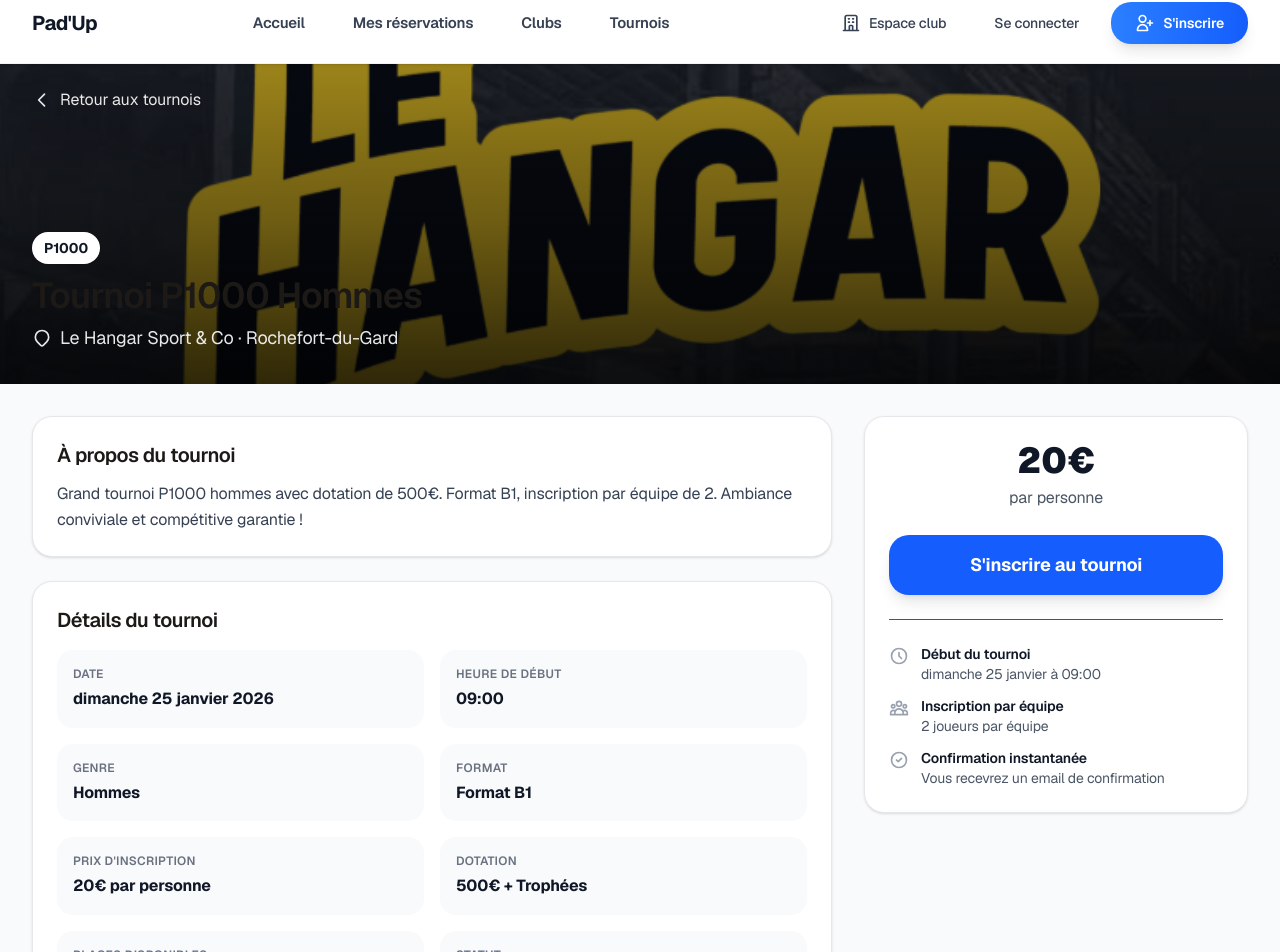
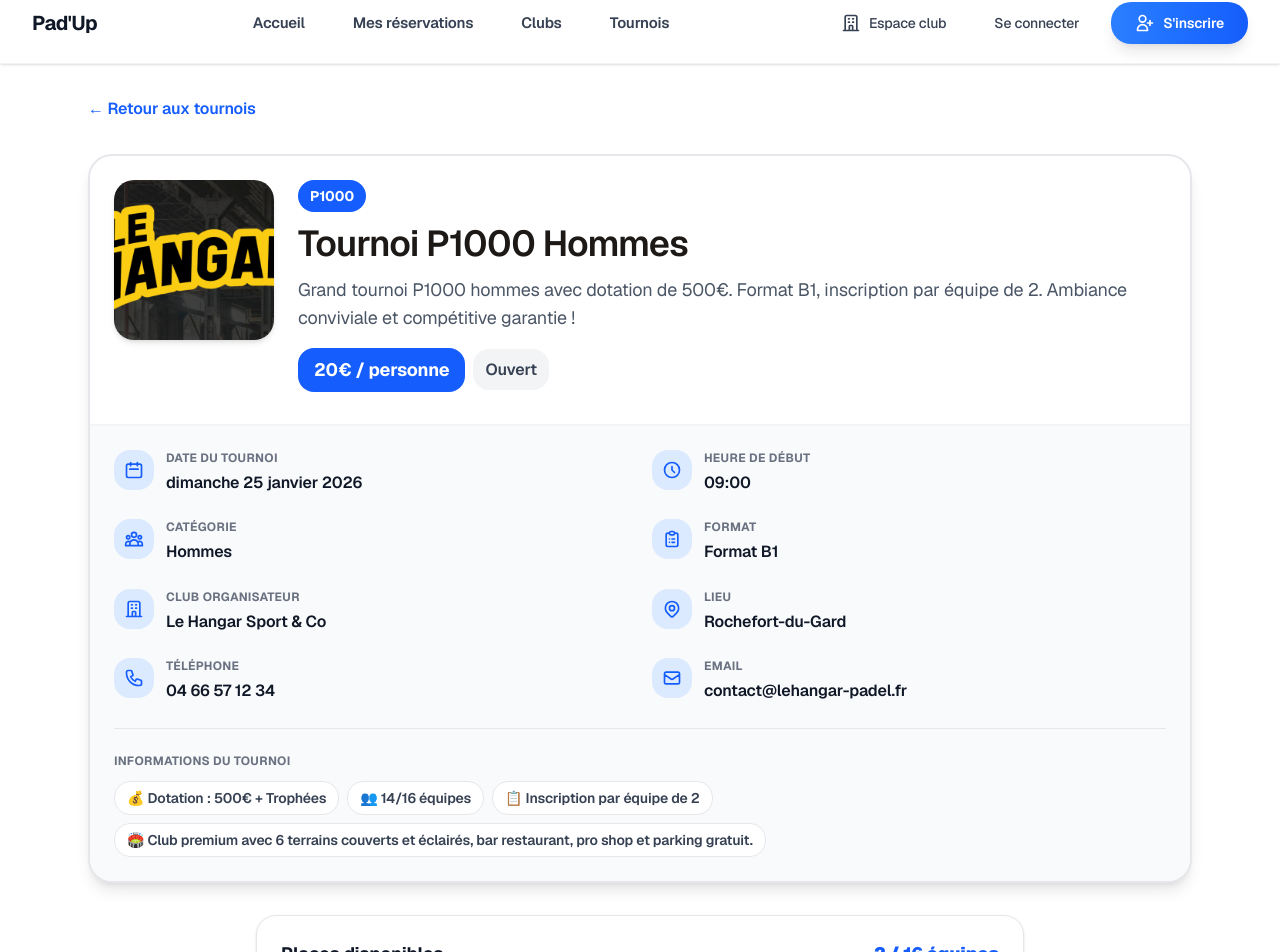
Before and after one commit to mathisenault-pixel/padup, a Next.js app: page /player/tournois/1 in a window 1280 px wide. Shown: the part 17-969 px from the top of the page. Built offline with nearby package versions, Linux system fonts and the light colour scheme; no server answers.

Commit message:
description claire de la modif

```diff
--- a/app/player/(authenticated)/tournois/[id]/page.tsx
+++ b/app/player/(authenticated)/tournois/[id]/page.tsx
@@ -183,37 +183,33 @@ export default function TournoiDetailPage({ params }: { params: Promise<{ id: st
   const pourcentageRempli = (tournoi.nombreEquipes / tournoi.nombreEquipesMax) * 100
 
   return (
-    <div className="min-h-screen bg-gray-50">
-      {/* Header avec image */}
-      <div className="relative h-64 md:h-80 bg-gray-900">
+    <div className="min-h-screen bg-white">
+      <div className="container mx-auto px-6 py-8 max-w-6xl">
+
+        {/* Header */}
+        <div className="mb-8">
+          <Link
+            href="/player/tournois"
+            className="text-blue-600 hover:text-blue-700 font-semibold mb-4 inline-block"
+          >
+            ← Retour aux tournois
+          </Link>
+
+          {/* Info principale du tournoi */}
+          <div className="bg-white rounded-2xl border-2 border-gray-200 overflow-hidden shadow-lg mt-4">
+            <div className="flex items-start gap-6 p-6">
               <img
                 src={tournoi.image}
                 alt={tournoi.nom}
-          className="w-full h-full object-cover opacity-60"
+                className="w-40 h-40 object-cover rounded-xl shadow-md"
               />
-        <div className="absolute inset-0 bg-gradient-to-t from-black/70 via-black/30 to-transparent"></div>
-
-        {/* Breadcrumb */}
-        <div className="absolute top-4 left-4 md:top-6 md:left-8">
-          <Link
-            href="/player/tournois"
-            className="flex items-center gap-2 text-white/90 hover:text-white transition-colors text-sm md:text-base"
-          >
-            <svg className="w-5 h-5" fill="none" stroke="currentColor" viewBox="0 0 24 24">
-              <path strokeLinecap="round" strokeLinejoin="round" strokeWidth={2} d="M15 19l-7-7 7-7" />
-            </svg>
-            Retour aux tournois
-          </Link>
-        </div>
-
-        {/* Titre et infos */}
-        <div className="absolute bottom-4 left-4 right-4 md:bottom-8 md:left-8 md:right-8">
+              <div className="flex-1">
                 <div className="flex items-start gap-3 mb-3">
-            <span className="px-3 py-1.5 bg-white text-gray-900 text-sm font-bold rounded-lg">
+                  <span className="px-3 py-1.5 bg-blue-600 text-white text-sm font-bold rounded-lg">
                     {tournoi.categorie}
                   </span>
                   {tournoi.inscrit && (
-              <span className="px-3 py-1.5 bg-blue-600 text-white text-sm font-bold rounded-lg">
+                    <span className="px-3 py-1.5 bg-green-600 text-white text-sm font-bold rounded-lg">
                       ✓ Inscrit
                     </span>
                   )}
@@ -223,110 +219,181 @@ export default function TournoiDetailPage({ params }: { params: Promise<{ id: st
                     </span>
                   )}
                 </div>
-          <h1 className="text-3xl md:text-4xl font-black text-white mb-2">{tournoi.nom}</h1>
-          <p className="text-white/90 flex items-center gap-2 text-lg">
-            <svg className="w-5 h-5" fill="none" stroke="currentColor" viewBox="0 0 24 24">
-              <path strokeLinecap="round" strokeLinejoin="round" strokeWidth={2} d="M17.657 16.657L13.414 20.9a1.998 1.998 0 01-2.827 0l-4.244-4.243a8 8 0 1111.314 0z" />
-            </svg>
-            {tournoi.club} · {tournoi.clubAdresse}
-          </p>
+                <h1 className="text-4xl font-black text-gray-900 mb-3">{tournoi.nom}</h1>
+                <p className="text-lg text-gray-600 mb-4">{tournoi.description}</p>
+                <div className="flex items-center gap-2 mb-2">
+                  <span className="px-4 py-2 bg-blue-600 text-white rounded-lg font-bold text-lg">
+                    {tournoi.prixInscription}€ / personne
+                  </span>
+                  <span className="px-3 py-2 bg-gray-100 text-gray-700 rounded-lg font-semibold">
+                    {tournoi.statut}
+                  </span>
+                </div>
               </div>
             </div>
 
-      {/* Contenu principal */}
-      <div className="max-w-7xl mx-auto px-4 md:px-8 py-6 md:py-8">
-        <div className="grid grid-cols-1 lg:grid-cols-3 gap-6 md:gap-8">
+            {/* Informations détaillées */}
+            <div className="border-t-2 border-gray-100 bg-gray-50 p-6">
+              <div className="grid grid-cols-1 md:grid-cols-2 gap-6">
+                {/* Date */}
+                <div className="flex items-start gap-3">
+                  <div className="w-10 h-10 bg-blue-100 rounded-lg flex items-center justify-center flex-shrink-0">
+                    <svg className="w-5 h-5 text-blue-600" fill="none" stroke="currentColor" viewBox="0 0 24 24">
+                      <path strokeLinecap="round" strokeLinejoin="round" strokeWidth={2} d="M8 7V3m8 4V3m-9 8h10M5 21h14a2 2 0 002-2V7a2 2 0 00-2-2H5a2 2 0 00-2 2v12a2 2 0 002 2z" />
+                    </svg>
+                  </div>
+                  <div>
+                    <p className="text-xs font-bold text-gray-500 uppercase tracking-wide mb-1">Date du tournoi</p>
+                    <p className="text-gray-900 font-semibold">{new Date(tournoi.date).toLocaleDateString('fr-FR', { weekday: 'long', day: 'numeric', month: 'long', year: 'numeric' })}</p>
+                  </div>
+                </div>
 
-          {/* Colonne principale */}
-          <div className="lg:col-span-2 space-y-6">
+                {/* Heure */}
+                <div className="flex items-start gap-3">
+                  <div className="w-10 h-10 bg-blue-100 rounded-lg flex items-center justify-center flex-shrink-0">
+                    <svg className="w-5 h-5 text-blue-600" fill="none" stroke="currentColor" viewBox="0 0 24 24">
+                      <path strokeLinecap="round" strokeLinejoin="round" strokeWidth={2} d="M12 8v4l3 3m6-3a9 9 0 11-18 0 9 9 0 0118 0z" />
+                    </svg>
+                  </div>
+                  <div>
+                    <p className="text-xs font-bold text-gray-500 uppercase tracking-wide mb-1">Heure de début</p>
+                    <p className="text-gray-900 font-semibold">{tournoi.heureDebut}</p>
+                  </div>
+                </div>
 
-            {/* Description du tournoi */}
-            {tournoi.description && (
-              <div className="bg-white rounded-xl p-6 shadow-sm border border-gray-200">
-                <h2 className="text-xl font-bold text-gray-900 mb-3">À propos du tournoi</h2>
-                <p className="text-gray-700">{tournoi.description}</p>
+                {/* Genre */}
+                <div className="flex items-start gap-3">
+                  <div className="w-10 h-10 bg-blue-100 rounded-lg flex items-center justify-center flex-shrink-0">
+                    <svg className="w-5 h-5 text-blue-600" fill="none" stroke="currentColor" viewBox="0 0 24 24">
+                      <path strokeLinecap="round" strokeLinejoin="round" strokeWidth={2} d="M17 20h5v-2a3 3 0 00-5.356-1.857M17 20H7m10 0v-2c0-.656-.126-1.283-.356-1.857M7 20H2v-2a3 3 0 015.356-1.857M7 20v-2c0-.656.126-1.283.356-1.857m0 0a5.002 5.002 0 019.288 0M15 7a3 3 0 11-6 0 3 3 0 016 0zm6 3a2 2 0 11-4 0 2 2 0 014 0zM7 10a2 2 0 11-4 0 2 2 0 014 0z" />
+                    </svg>
+                  </div>
+                  <div>
+                    <p className="text-xs font-bold text-gray-500 uppercase tracking-wide mb-1">Catégorie</p>
+                    <p className="text-gray-900 font-semibold">{tournoi.genre}</p>
+                  </div>
+                </div>
+
+                {/* Format */}
+                <div className="flex items-start gap-3">
+                  <div className="w-10 h-10 bg-blue-100 rounded-lg flex items-center justify-center flex-shrink-0">
+                    <svg className="w-5 h-5 text-blue-600" fill="none" stroke="currentColor" viewBox="0 0 24 24">
+                      <path strokeLinecap="round" strokeLinejoin="round" strokeWidth={2} d="M9 5H7a2 2 0 00-2 2v12a2 2 0 002 2h10a2 2 0 002-2V7a2 2 0 00-2-2h-2M9 5a2 2 0 002 2h2a2 2 0 002-2M9 5a2 2 0 012-2h2a2 2 0 012 2m-3 7h3m-3 4h3m-6-4h.01M9 16h.01" />
+                    </svg>
+                  </div>
+                  <div>
+                    <p className="text-xs font-bold text-gray-500 uppercase tracking-wide mb-1">Format</p>
+                    <p className="text-gray-900 font-semibold">{tournoi.format}</p>
+                  </div>
+                </div>
+
+                {/* Club organisateur */}
+                <div className="flex items-start gap-3">
+                  <div className="w-10 h-10 bg-blue-100 rounded-lg flex items-center justify-center flex-shrink-0">
+                    <svg className="w-5 h-5 text-blue-600" fill="none" stroke="currentColor" viewBox="0 0 24 24">
+                      <path strokeLinecap="round" strokeLinejoin="round" strokeWidth={2} d="M19 21V5a2 2 0 00-2-2H7a2 2 0 00-2 2v16m14 0h2m-2 0h-5m-9 0H3m2 0h5M9 7h1m-1 4h1m4-4h1m-1 4h1m-5 10v-5a1 1 0 011-1h2a1 1 0 011 1v5m-4 0h4" />
+                    </svg>
+                  </div>
+                  <div>
+                    <p className="text-xs font-bold text-gray-500 uppercase tracking-wide mb-1">Club organisateur</p>
+                    <p className="text-gray-900 font-semibold">{tournoi.club}</p>
+                  </div>
+                </div>
+
+                {/* Lieu */}
+                <div className="flex items-start gap-3">
+                  <div className="w-10 h-10 bg-blue-100 rounded-lg flex items-center justify-center flex-shrink-0">
+                    <svg className="w-5 h-5 text-blue-600" fill="none" stroke="currentColor" viewBox="0 0 24 24">
+                      <path strokeLinecap="round" strokeLinejoin="round" strokeWidth={2} d="M17.657 16.657L13.414 20.9a1.998 1.998 0 01-2.827 0l-4.244-4.243a8 8 0 1111.314 0z" />
+                      <path strokeLinecap="round" strokeLinejoin="round" strokeWidth={2} d="M15 11a3 3 0 11-6 0 3 3 0 016 0z" />
+                    </svg>
+                  </div>
+                  <div>
+                    <p className="text-xs font-bold text-gray-500 uppercase tracking-wide mb-1">Lieu</p>
+                    <p className="text-gray-900 font-semibold">{tournoi.clubAdresse}</p>
+                  </div>
+                </div>
+
+                {/* Téléphone */}
+                {tournoi.clubTelephone && (
+                  <div className="flex items-start gap-3">
+                    <div className="w-10 h-10 bg-blue-100 rounded-lg flex items-center justify-center flex-shrink-0">
+                      <svg className="w-5 h-5 text-blue-600" fill="none" stroke="currentColor" viewBox="0 0 24 24">
+                        <path strokeLinecap="round" strokeLinejoin="round" strokeWidth={2} d="M3 5a2 2 0 012-2h3.28a1 1 0 01.948.684l1.498 4.493a1 1 0 01-.502 1.21l-2.257 1.13a11.042 11.042 0 005.516 5.516l1.13-2.257a1 1 0 011.21-.502l4.493 1.498a1 1 0 01.684.949V19a2 2 0 01-2 2h-1C9.716 21 3 14.284 3 6V5z" />
+                      </svg>
+                    </div>
+                    <div>
+                      <p className="text-xs font-bold text-gray-500 uppercase tracking-wide mb-1">Téléphone</p>
+                      <a href={`tel:${tournoi.clubTelephone}`} className="text-gray-900 font-semibold hover:text-blue-600">{tournoi.clubTelephone}</a>
+                    </div>
                   </div>
                 )}
 
-            {/* Détails du tournoi */}
-            <div className="bg-white rounded-xl p-6 shadow-sm border border-gray-200">
-              <h2 className="text-xl font-bold text-gray-900 mb-4">Détails du tournoi</h2>
-              <div className="grid grid-cols-2 gap-4">
-                {[
-                  { label: 'Date', value: new Date(tournoi.date).toLocaleDateString('fr-FR', { weekday: 'long', day: 'numeric', month: 'long', year: 'numeric' }) },
-                  { label: 'Heure de début', value: tournoi.heureDebut },
-                  { label: 'Genre', value: tournoi.genre },
-                  { label: 'Format', value: tournoi.format },
-                  { label: 'Prix d\'inscription', value: `${tournoi.prixInscription}€ par personne` },
-                  { label: 'Dotation', value: tournoi.dotation },
-                  { label: 'Places disponibles', value: `${placesRestantes} / ${tournoi.nombreEquipesMax}` },
-                  { label: 'Statut', value: tournoi.statut },
-                ].map((item, i) => (
-                  <div key={i} className="bg-gray-50 rounded-lg p-4">
-                    <p className="text-xs font-semibold text-gray-500 mb-1 uppercase tracking-wide">{item.label}</p>
-                    <p className="font-bold text-gray-900">{item.value}</p>
+                {/* Email */}
+                {tournoi.clubEmail && (
+                  <div className="flex items-start gap-3">
+                    <div className="w-10 h-10 bg-blue-100 rounded-lg flex items-center justify-center flex-shrink-0">
+                      <svg className="w-5 h-5 text-blue-600" fill="none" stroke="currentColor" viewBox="0 0 24 24">
+                        <path strokeLinecap="round" strokeLinejoin="round" strokeWidth={2} d="M3 8l7.89 5.26a2 2 0 002.22 0L21 8M5 19h14a2 2 0 002-2V7a2 2 0 00-2-2H5a2 2 0 00-2 2v10a2 2 0 002 2z" />
+                      </svg>
                     </div>
-                ))}
+                    <div>
+                      <p className="text-xs font-bold text-gray-500 uppercase tracking-wide mb-1">Email</p>
+                      <a href={`mailto:${tournoi.clubEmail}`} className="text-gray-900 font-semibold hover:text-blue-600">{tournoi.clubEmail}</a>
+                    </div>
+                  </div>
+                )}
               </div>
 
+              {/* Informations supplémentaires */}
+              <div className="mt-6 pt-6 border-t border-gray-200">
+                <p className="text-xs font-bold text-gray-500 uppercase tracking-wide mb-3">Informations du tournoi</p>
+                <div className="flex flex-wrap gap-2">
+                  <span className="px-3 py-1.5 bg-white border border-gray-200 text-gray-700 rounded-lg text-sm font-semibold">
+                    💰 Dotation : {tournoi.dotation}
+                  </span>
+                  <span className="px-3 py-1.5 bg-white border border-gray-200 text-gray-700 rounded-lg text-sm font-semibold">
+                    👥 {tournoi.nombreEquipes}/{tournoi.nombreEquipesMax} équipes
+                  </span>
+                  <span className="px-3 py-1.5 bg-white border border-gray-200 text-gray-700 rounded-lg text-sm font-semibold">
+                    📋 Inscription par équipe de 2
+                  </span>
+                  {tournoi.clubDescription && (
+                    <span className="px-3 py-1.5 bg-white border border-gray-200 text-gray-700 rounded-lg text-sm font-semibold">
+                      🏟️ {tournoi.clubDescription}
+                    </span>
+                  )}
+                </div>
+              </div>
+            </div>
+          </div>
+        </div>
+
+        {/* Section Inscription */}
+        <div className="max-w-3xl mx-auto">
+
           {/* Jauge de remplissage */}
-              <div className="mt-6">
-                <div className="flex items-center justify-between mb-2">
-                  <span className="text-sm font-semibold text-gray-700">Équipes inscrites</span>
-                  <span className="text-sm font-bold text-gray-900">{tournoi.nombreEquipes}/{tournoi.nombreEquipesMax}</span>
+          <div className="bg-white rounded-xl p-6 shadow-sm border border-gray-200 mb-6">
+            <div className="flex items-center justify-between mb-3">
+              <span className="text-lg font-bold text-gray-900">Places disponibles</span>
+              <span className="text-lg font-black text-blue-600">{placesRestantes} / {tournoi.nombreEquipesMax} équipes</span>
             </div>
-                <div className="w-full h-3 bg-gray-200 rounded-full overflow-hidden">
+            <div className="w-full h-4 bg-gray-200 rounded-full overflow-hidden">
               <div
                 className="h-full bg-blue-600 rounded-full transition-all duration-300"
                 style={{ width: `${pourcentageRempli}%` }}
               ></div>
             </div>
-              </div>
+            <p className="text-sm text-gray-600 mt-3">
+              {placesRestantes > 0 ? `Il reste ${placesRestantes} place${placesRestantes > 1 ? 's' : ''} disponible${placesRestantes > 1 ? 's' : ''} pour ce tournoi` : 'Ce tournoi est complet'}
+            </p>
           </div>
 
-            {/* Informations du club */}
+          {/* Bouton d'inscription */}
           <div className="bg-white rounded-xl p-6 shadow-sm border border-gray-200">
-              <h2 className="text-xl font-bold text-gray-900 mb-4">Le club organisateur</h2>
-
-              <h3 className="text-lg font-bold text-gray-900 mb-2">{tournoi.club}</h3>
-              <p className="text-gray-600 flex items-center gap-2 mb-4">
-                <svg className="w-4 h-4 flex-shrink-0" fill="none" stroke="currentColor" viewBox="0 0 24 24">
-                  <path strokeLinecap="round" strokeLinejoin="round" strokeWidth={2} d="M17.657 16.657L13.414 20.9a1.998 1.998 0 01-2.827 0l-4.244-4.243a8 8 0 1111.314 0z" />
-                </svg>
-                {tournoi.clubAdresse}
-              </p>
-
-              {tournoi.clubDescription && (
-                <p className="text-gray-700 mb-4">{tournoi.clubDescription}</p>
-              )}
-
-              <div className="space-y-2 border-t pt-4">
-                {tournoi.clubTelephone && (
-                  <p className="text-gray-600 flex items-center gap-2">
-                    <svg className="w-4 h-4 flex-shrink-0" fill="none" stroke="currentColor" viewBox="0 0 24 24">
-                      <path strokeLinecap="round" strokeLinejoin="round" strokeWidth={2} d="M3 5a2 2 0 012-2h3.28a1 1 0 01.948.684l1.498 4.493a1 1 0 01-.502 1.21l-2.257 1.13a11.042 11.042 0 005.516 5.516l1.13-2.257a1 1 0 011.21-.502l4.493 1.498a1 1 0 01.684.949V19a2 2 0 01-2 2h-1C9.716 21 3 14.284 3 6V5z" />
-                    </svg>
-                    {tournoi.clubTelephone}
-                  </p>
-                )}
-                {tournoi.clubEmail && (
-                  <p className="text-gray-600 flex items-center gap-2">
-                    <svg className="w-4 h-4 flex-shrink-0" fill="none" stroke="currentColor" viewBox="0 0 24 24">
-                      <path strokeLinecap="round" strokeLinejoin="round" strokeWidth={2} d="M3 8l7.89 5.26a2 2 0 002.22 0L21 8M5 19h14a2 2 0 002-2V7a2 2 0 00-2-2H5a2 2 0 00-2 2v10a2 2 0 002 2z" />
-                    </svg>
-                    {tournoi.clubEmail}
-                  </p>
-                )}
-              </div>
-            </div>
-          </div>
-
-          {/* Sidebar */}
-          <div className="lg:col-span-1">
-            <div className="bg-white rounded-xl p-6 shadow-sm border border-gray-200 sticky top-6">
             <div className="text-center mb-6">
-                <p className="text-4xl font-black text-gray-900 mb-1">{tournoi.prixInscription}€</p>
-                <p className="text-gray-600">par personne</p>
+              <p className="text-5xl font-black text-gray-900 mb-2">{tournoi.prixInscription}€</p>
+              <p className="text-gray-600 text-lg">par personne</p>
             </div>
 
               {tournoi.inscrit ? (
@@ -389,7 +456,6 @@ export default function TournoiDetailPage({ params }: { params: Promise<{ id: st
           </div>
         </div>
       </div>
-      </div>
 
       {/* Modal de succès */}
       {showSuccessModal && (
```
Lines whose indentation alone changed are shown as unchanged.
